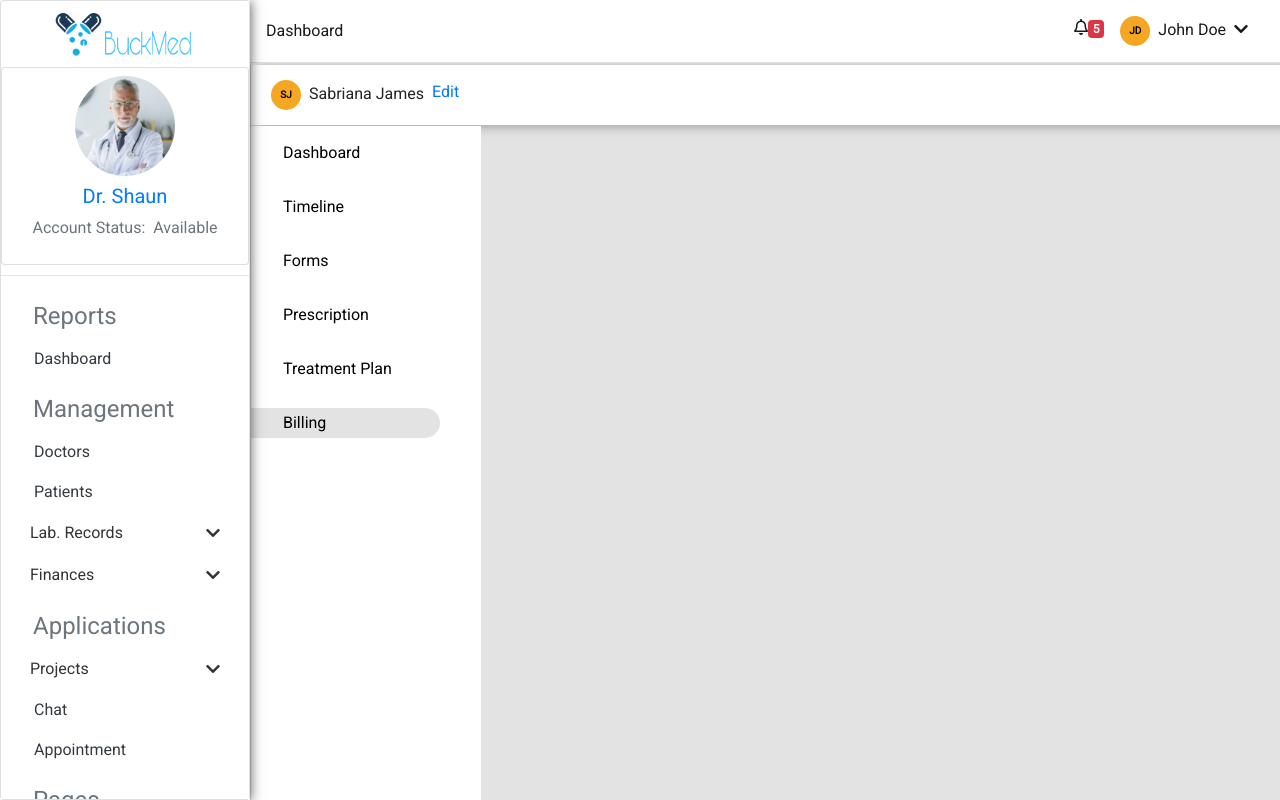
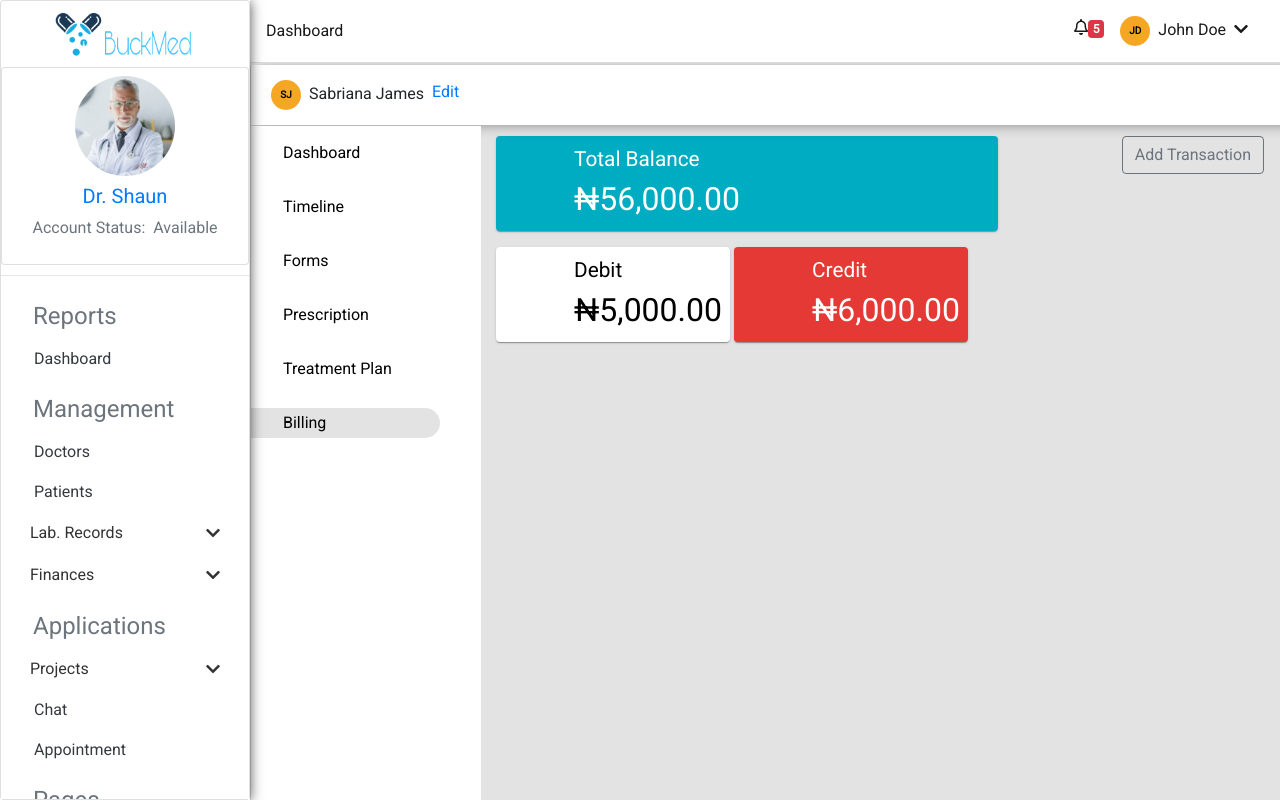
Before and after one commit to sadewole/BuckMed, a React (Create React App) app: page /doctor/management/patients/1/billing in a window 1280 px wide. Built offline with nearby package versions, Linux system fonts and the light colour scheme; no server answers.

Commit message:
billing head

```diff
--- a/src/components/NavBar.jsx
+++ b/src/components/NavBar.jsx
@@ -38,7 +38,9 @@ const NavBar = () => {
           <Nav.Link href='/#about'>About</Nav.Link>
           <Nav.Link href='/contact'>Contact</Nav.Link>
           <Nav.Link href='/login'>
-            <button className='btn btn-transparent-blue'>Login</button>
+            <button className='btn  btn-outline-primary  btn-transparent-blue'>
+              Login
+            </button>
           </Nav.Link>
         </Nav>
       </Navbar.Collapse>
--- a/src/pages/doctorBoard/Patient/PatientDetails/Patials/Billing.js
+++ b/src/pages/doctorBoard/Patient/PatientDetails/Patials/Billing.js
@@ -1,27 +1,12 @@
 import React from 'react';
-import HorizontalScrollbar from 'src/components/HorizontalScrollbar';
-import Table from 'src/components/Table';
-import TableCell from 'src/components/TableCell';
-import TableRow from 'src/components/TableRow';
-import Checkbox from 'src/components/Checkbox';
+import Header from './Billings/Header';
 
-const header = [
-  'Drug group',
-  'Drug Name',
-  'Drug quality',
-  'Dosage',
-  'Start date',
-  'Period',
-  'Note',
-  '',
-];
-
-export const Billing = () => {
+const Billing = () => {
   return (
     <div>
-      <HorizontalScrollbar>
-        <div style={{ minWidth: '700px' }}></div>
-      </HorizontalScrollbar>
+      <Header />
     </div>
   );
 };
+
+export default Billing;
--- /dev/null
+++ b/src/pages/doctorBoard/Patient/PatientDetails/Patials/Billings/Header.js
@@ -0,0 +1,98 @@
+import React from 'react';
+import PropTypes from 'prop-types';
+import { colors, Card, makeStyles } from '@material-ui/core';
+import { Button, Row, Col } from 'react-bootstrap';
+import { Icon, InlineIcon } from '@iconify/react';
+import GemIcon from '@iconify/icons-fa-solid/gem';
+import DollarIcon from '@iconify/icons-fa-solid/dollar-sign';
+import CoinsIcon from '@iconify/icons-fa-solid/coins';
+import PlusCircleIcon from '@iconify/icons-fa-solid/plus-circle';
+import { currencyFormatter } from 'src/utils/formatter';
+
+const useStyles = makeStyles({
+  root: {},
+  bText: {
+    fontSize: '1.3rem',
+  },
+  color1: {
+    background: colors.cyan['600'],
+  },
+  color2: {
+    background: colors.common.white['600'],
+    color: '#000 !important',
+  },
+  color3: {
+    background: colors.red['600'],
+  },
+  currency: {
+    display: 'block',
+    fontSize: '2rem',
+    fontWeight: 400,
+  },
+});
+
+const Header = (props) => {
+  const classes = useStyles();
+  return (
+    <div className={classes.root}>
+      <Row>
+        <Col item md={8} xs={8}>
+          <Card
+            color='primary'
+            className={`d-flex justify-content-between info-box text-white ${classes.color1}`}
+          >
+            <span className='info-box-icon'>
+              <Icon icon={GemIcon} />
+            </span>
+            <div className='flex-grow-1'>
+              <span className={`d-block ${classes.bText}`}>Total Balance</span>
+              <span className={classes.currency}>
+                {currencyFormatter(56000)}
+              </span>
+            </div>
+          </Card>
+          <div className='d-flex'>
+            <Card
+              color='primary'
+              className={`d-flex justify-content-between info-box text-white mr-1 ${classes.color2}`}
+            >
+              <span className='info-box-icon'>
+                <Icon icon={CoinsIcon} />
+              </span>
+              <div className='flex-grow-1'>
+                <span className={`d-block ${classes.bText}`}>Debit</span>
+                <span className={classes.currency}>
+                  {currencyFormatter(5000)}
+                </span>
+              </div>
+            </Card>
+            <Card
+              color='primary'
+              className={`d-flex justify-content-between info-box text-white ${classes.color3}`}
+            >
+              <span className='info-box-icon'>
+                <Icon icon={DollarIcon} />
+              </span>
+              <div className='flex-grow-1'>
+                <span className={`d-block ${classes.bText}`}>Credit</span>
+                <span className={classes.currency}>
+                  {currencyFormatter(6000)}
+                </span>
+              </div>
+            </Card>
+          </div>
+        </Col>
+        <Col item md={4} xs={4} className='text-right'>
+          <Button variant='outline-secondary'>
+            <InlineIcon icon={PlusCircleIcon} className='mr-1' />
+            Add Transaction
+          </Button>
+        </Col>
+      </Row>
+    </div>
+  );
+};
+
+Header.propTypes = {};
+
+export default Header;
--- a/src/pages/doctorBoard/Patient/PatientDetails/Patials/Prescription.js
+++ b/src/pages/doctorBoard/Patient/PatientDetails/Patials/Prescription.js
@@ -14,7 +14,6 @@ import plusCircle from '@iconify/icons-fa-solid/plus-circle';
 import Table from 'src/components/Table';
 import TableCell from 'src/components/TableCell';
 import TableRow from 'src/components/TableRow';
-import Checkbox from 'src/components/Checkbox';
 
 const header = [
   'Drug Name',
--- a/src/pages/doctorBoard/Patient/PatientDetails/index.js
+++ b/src/pages/doctorBoard/Patient/PatientDetails/index.js
@@ -8,7 +8,7 @@ import { Board } from './Patials/Board';
 import { Forms } from './Patials/Forms';
 import Prescription from './Patials/Prescription';
 import { Treatment } from './Patials/Treatment';
-import { Billing } from './Patials/Billing';
+import Billing from './Patials/Billing';
 import { Timeline } from './Patials/Timeline';
 
 const useStyle = makeStyles(() => ({
@@ -26,6 +26,7 @@ const useStyle = makeStyles(() => ({
     width: '100%',
     marginTop: 51,
     marginLeft: 230,
+    paddingTop: 10,
 
     '&.extend': {
       marginLeft: 0,
--- a/src/pages/home/Welcome.jsx
+++ b/src/pages/home/Welcome.jsx
@@ -42,7 +42,10 @@ const Welcome = () => (
                 aspernatur.
               </li>
             </ul>
-            <Link to='#' className='btn btn-transparent-blue'>
+            <Link
+              to='#'
+              className='btn btn-outline-primary btn-transparent-blue'
+            >
               Learn More
             </Link>
           </div>
--- a/src/static/style/App.css
+++ b/src/static/style/App.css
@@ -124,7 +124,7 @@ a:hover {
   font-size: 15px;
   font-weight: 400;
   border: 0;
-  border: 1px solid #5db2ff;
+  border: 1px solid #5db2ff !important;
 }
 
 .btn-transparent-blue:hover {
--- /dev/null
+++ b/src/utils/formatter.js
@@ -0,0 +1,9 @@
+export const currencyFormatter = (currency) =>
+  new Intl.NumberFormat('en-NG', {
+    style: 'currency',
+    currency: 'NGN',
+    minimumFractionDigits: 2,
+  }).format(currency);
+
+export const integerFormatter = (number) =>
+  new Intl.NumberFormat().format(number);
```
Also changed, not shown: src/components/LoadingScreen.js (added), src/pages/doctorBoard/Patient/PatientDetails/Patials/Billings/Receipt.js (added), 1 other file (tests, documents, lock files or other folders).
